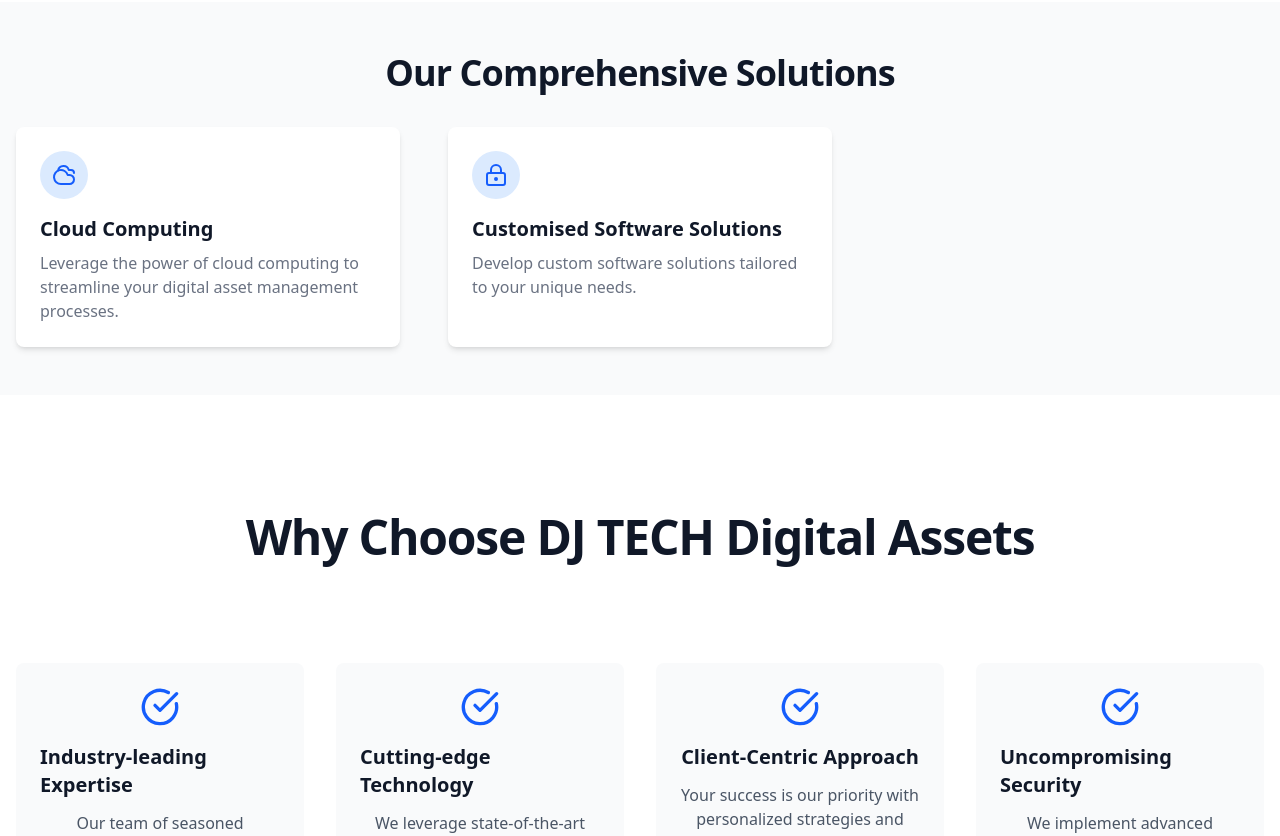
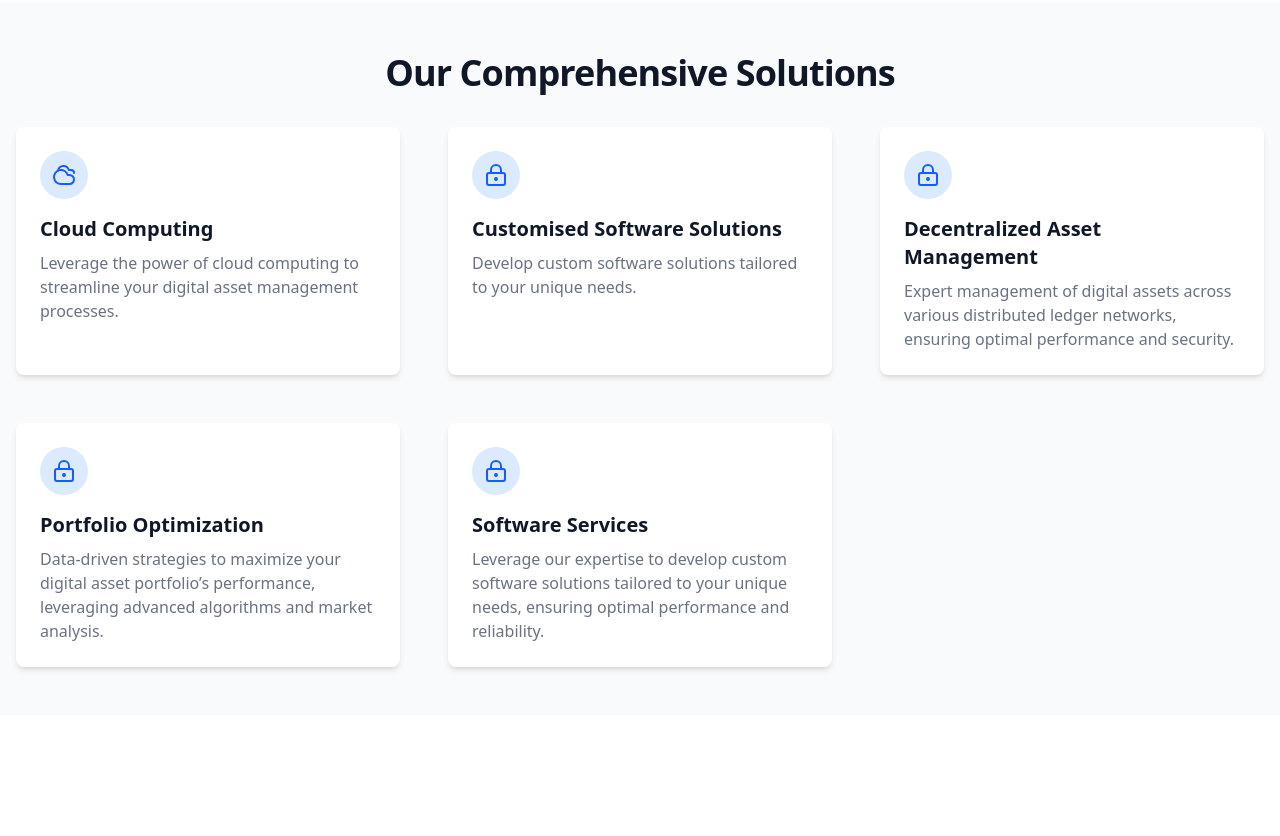
Before and after one commit to Manishshriwas/djpt, a React (Vite) app: page / in a window 1280 px wide. Shown: the part 480-1316 px from the top of the page. Built offline with nearby package versions, Linux system fonts and the light colour scheme.

Commit message:
home update

```diff
--- a/src/pages/Home.jsx
+++ b/src/pages/Home.jsx
@@ -61,6 +61,44 @@
         </h3>
         <p className='text-gray-500 dark:text-gray-400'>
           Develop custom software solutions tailored to your unique needs.
+        </p>
+      </div>
+
+      <div className='service-card bg-white dark:bg-gray-800 rounded-lg shadow-md p-6'>
+        <div className='flex justify-center items-center mb-4 w-10 h-10 rounded-full bg-blue-100 lg:h-12 lg:w-12 dark:bg-blue-900'>
+          <LockKeyhole className='w-5 h-5 text-blue-600 lg:w-6 lg:h-6 dark:text-blue-300' />
+        </div>
+        <h3 className="mb-2 text-xl font-bold dark:text-white">
+        Decentralized Asset Management
+        </h3>
+        <p className='text-gray-500 dark:text-gray-400'>
+        Expert management of digital assets across various distributed ledger networks, ensuring optimal performance and security.
+        </p>
+      </div>
+
+
+      <div className='service-card bg-white dark:bg-gray-800 rounded-lg shadow-md p-6'>
+        <div className='flex justify-center items-center mb-4 w-10 h-10 rounded-full bg-blue-100 lg:h-12 lg:w-12 dark:bg-blue-900'>
+          <LockKeyhole className='w-5 h-5 text-blue-600 lg:w-6 lg:h-6 dark:text-blue-300' />
+        </div>
+        <h3 className="mb-2 text-xl font-bold dark:text-white">
+        Portfolio Optimization
+        </h3>
+        <p className='text-gray-500 dark:text-gray-400'>
+        Data-driven strategies to maximize your digital asset portfolio’s performance, leveraging advanced algorithms and market analysis.
+        </p>
+      </div>
+
+
+      <div className='service-card bg-white dark:bg-gray-800 rounded-lg shadow-md p-6'>
+        <div className='flex justify-center items-center mb-4 w-10 h-10 rounded-full bg-blue-100 lg:h-12 lg:w-12 dark:bg-blue-900'>
+          <LockKeyhole className='w-5 h-5 text-blue-600 lg:w-6 lg:h-6 dark:text-blue-300' />
+        </div>
+        <h3 className="mb-2 text-xl font-bold dark:text-white">
+        Software Services
+        </h3>
+        <p className='text-gray-500 dark:text-gray-400'>
+        Leverage our expertise to develop custom software solutions tailored to your unique needs, ensuring optimal performance and reliability.
         </p>
       </div>
 
```
